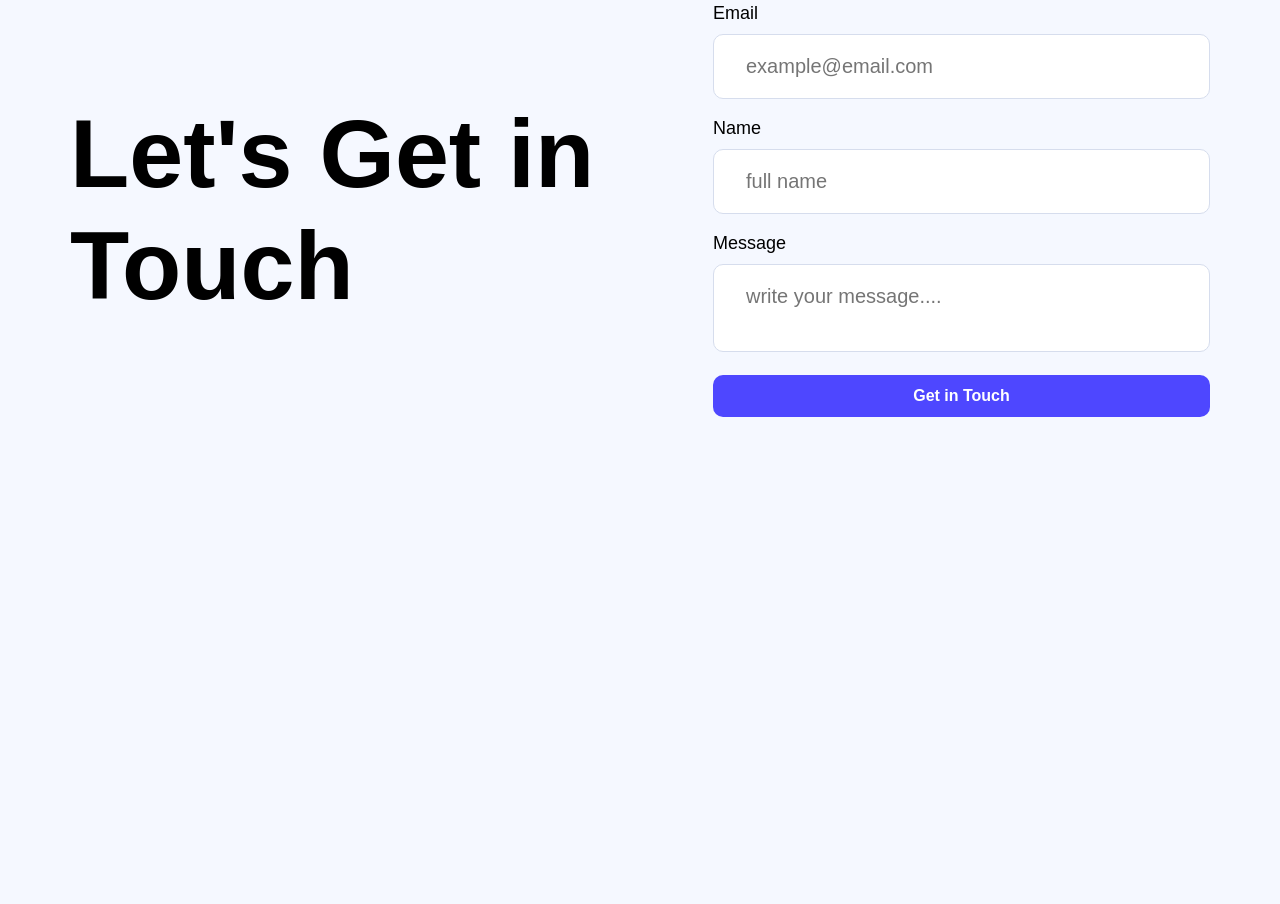
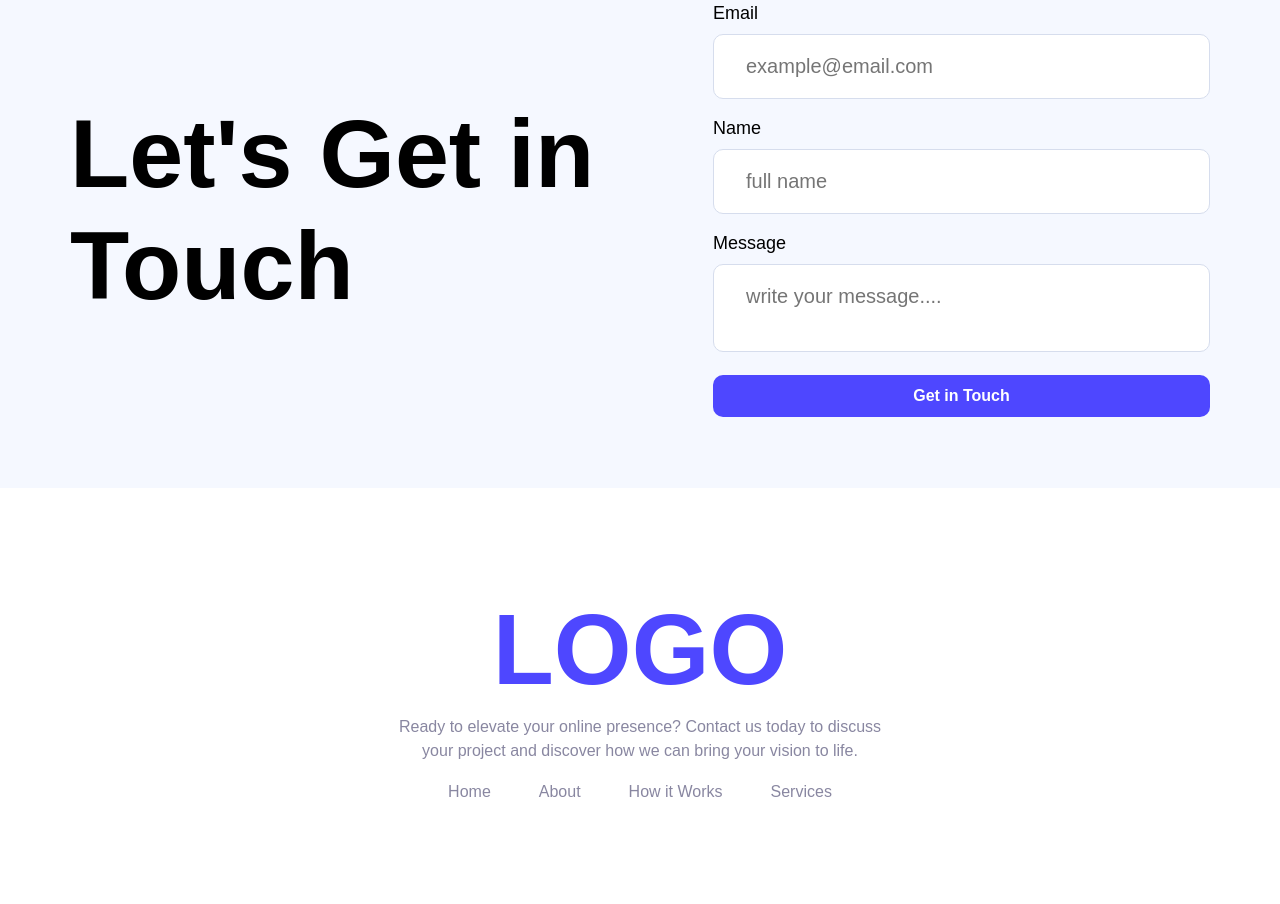
Before and after one commit to Aklima773/webflow_agency, a plain HTML site: page index.html in a window 1280 px wide. Shown: the part 3041-3945 px from the top of the page. Before the commit the page ends 3529 px from the top, so only its background shows below. Drawn offline with Linux system fonts and the light colour scheme.

Commit message:
Footer Part Added

```diff
--- a/index.html
+++ b/index.html
@@ -32,7 +32,7 @@
 
         <!-- Start Action Section -->
 
-        <div class="action-section">
+        <div id="about" class="action-section">
 
             <div class="action-body">
                <!-- left side -->
@@ -55,7 +55,7 @@
 
          <!-- Start Productive Users Section -->
 
-         <div class="productive-section">
+         <div id="howitworks" class="productive-section">
 
             <div class="productive-body">
 
@@ -200,7 +200,7 @@
 
           <!-- Start Get in Touch -->
 
-          <div class="intouch-section">
+          <div id="getintouch" class="intouch-section">
 
             <div class="intouch-body">
 
@@ -238,7 +238,24 @@
     </main>
 
     <footer>
+            <div class="footer-section">
+                <div class="footer-body">
 
+                    <div class="footer-content">
+                        <h1>LOGO</h1>
+                        <p>Ready to elevate your online presence? Contact us today to discuss<br> your project and discover how we can bring your vision to life.</p>
+                    </div>
+
+                    <div class="footer-link">
+
+                            <a href="#">Home</a>
+                            <a href="#about">About</a>
+                            <a href="#howitworks">How it Works</a>
+                            <a href="#getintouch">Services</a>
+
+                    </div>
+                </div>
+            </div>
     </footer>
 </body>
 </html>
--- a/style/style.css
+++ b/style/style.css
@@ -331,3 +331,47 @@ input, textarea {
   outline: none;
   transition: border 0.2s;
 }
+
+.footer-section{
+  width: 100%;
+  background-color: #FFFFFF ;
+  display: flex;
+  justify-content: center;
+  align-items: center;
+
+
+}
+
+.footer-content h1{
+    font-size: 100px;
+    font-weight: 800;
+    color: #4E47FF;
+    text-align: center;
+    margin-top: 104px;
+    margin-bottom: 8px;
+}
+
+.footer-content p{
+    text-align: center;
+    color: #8987A1;
+    font-size: 16px;
+    line-height: 150%;
+}
+
+.footer-content{
+    margin-bottom: 20px;
+}
+
+.footer-link{
+    display: flex;
+    justify-content: center;
+    gap: 48px;
+     margin-bottom: 103px;
+
+}
+a{
+    text-decoration: none;
+    color: #8987A1;
+    font-size: 16px;
+
+}
```
